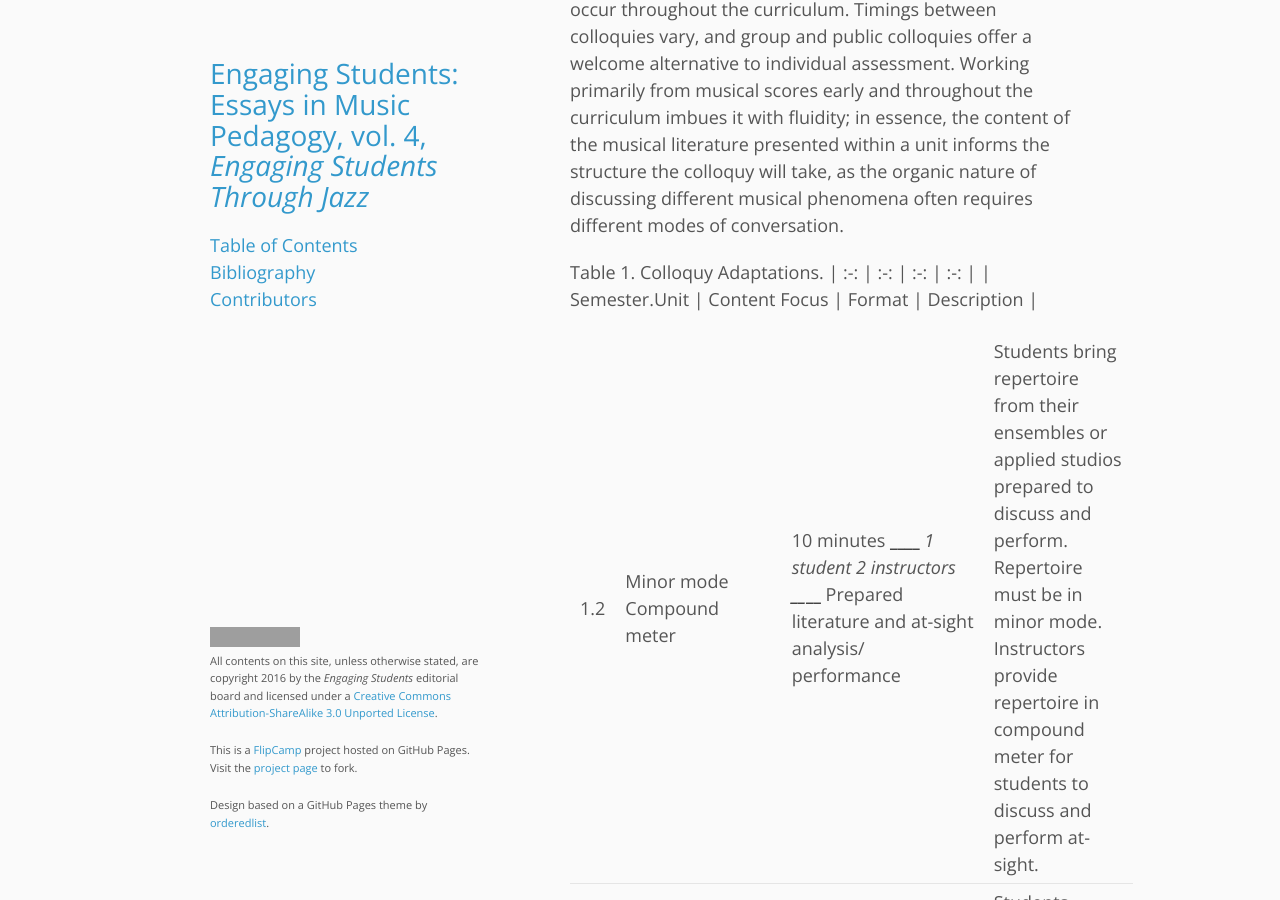
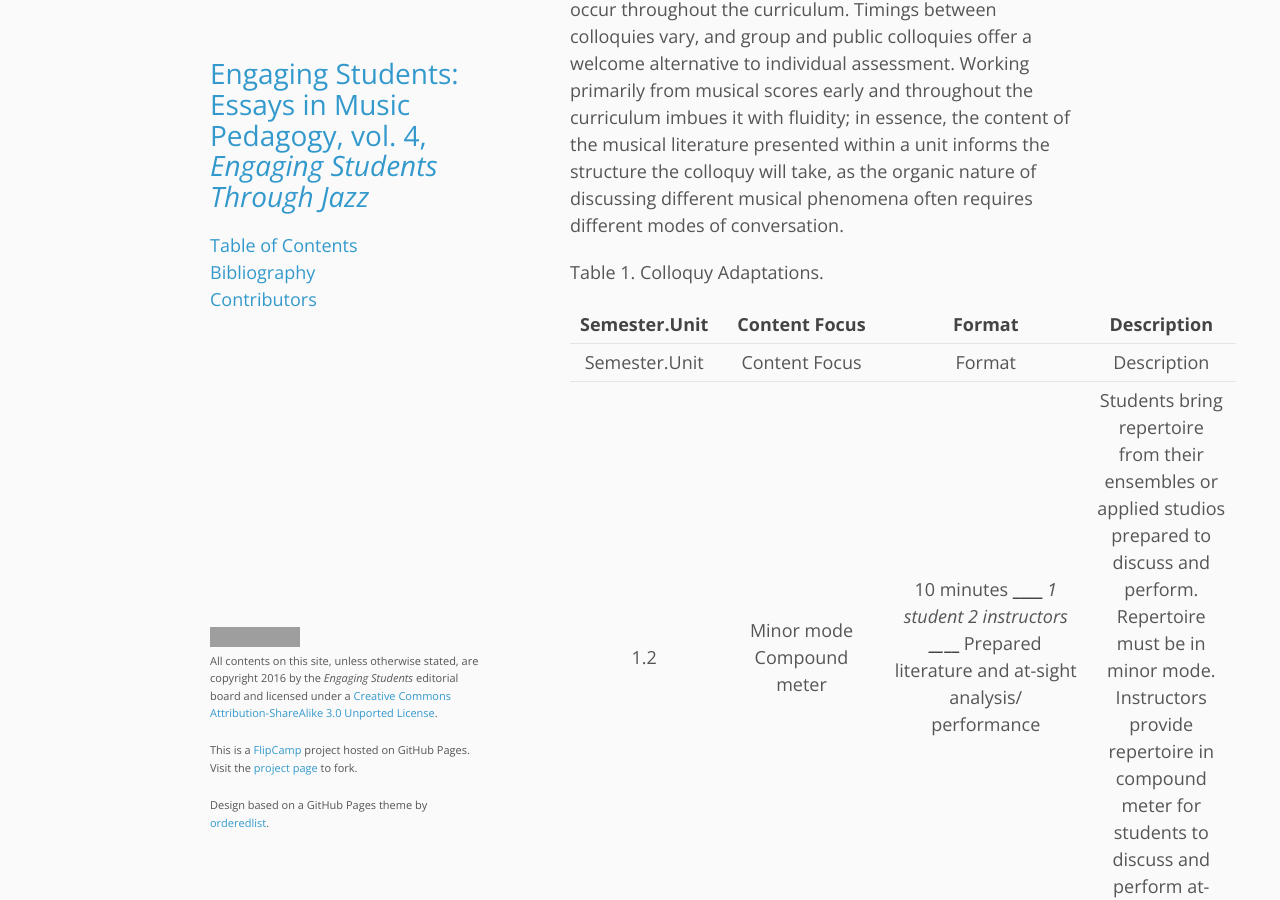
Before and after one commit to flipcamp/engagingstudents5, a Jekyll site: the page built from essays/strovas.md, in a window 1280 px wide and 900 px high, scrolled down 6548 px. Built offline with Jekyll 4.4.1, drawn with Linux system fonts in a browser that asks for light colours; grey boxes are pictures that could not be loaded.

Commit message:
table cleaning

```diff
--- a/essays/strovas.md
+++ b/essays/strovas.md
@@ -39,9 +39,11 @@ In first-semester colloquies, when analytical questions are far narrower, studen
 Colloquies assume a variety of formats beyond the initial and the culminating assessments described above. Table 1 briefly samples some of the other colloquies within our four-semester sequence and provides a cursory look at the sequential, progressive nature of the assessments as they occur throughout the curriculum. Timings between colloquies vary, and group and public colloquies offer a welcome alternative to individual assessment. Working primarily from musical scores early and throughout the curriculum imbues it with fluidity; in essence, the content of the musical literature presented within a unit informs the structure the colloquy will take, as the organic nature of discussing different musical phenomena often requires different modes of conversation.
 
 Table 1. Colloquy Adaptations.
+
+| Semester.Unit | Content Focus | Format | Description |
 | :-: | :-: | :-: | :-: |
-| Semester.Unit | Content Focus | Format | Description |
-
+| Semester.Unit 	| Content Focus                                                                                              	| Format                                                                                                                                                                                                    	| Description                                                                                                                                                                                                                                                                                                                                                                                                                                                                	|
+|---------------	|------------------------------------------------------------------------------------------------------------	|-----------------------------------------------------------------------------------------------------------------------------------------------------------------------------------------------------------	|----------------------------------------------------------------------------------------------------------------------------------------------------------------------------------------------------------------------------------------------------------------------------------------------------------------------------------------------------------------------------------------------------------------------------------------------------------------------------	|
 | 1.2           	| Minor mode Compound meter                                                                                  	|  10 minutes _____________ 1 student 2 instructors _____________ Prepared literature and at-sight analysis/ performance                                                                                    	| Students bring repertoire from their ensembles or applied studios prepared to discuss and perform. Repertoire must be in minor mode.  Instructors provide repertoire in compound meter for students to discuss and perform at-sight.                                                                                                                                                                                                                                       	|
 | 2.1           	| Species counterpoint Voice-leading Consonance Dissonance/NCTs Harmonic implications Cadence identification 	|  10 minutes _____________ 1 student 2 instructors _____________ At-sight analysis/performance                                                                                                             	| Students discuss contrapuntal relationships between voices and identify types of NCTs, implied harmonies, and cadence types.  Students also sing, count, and conduct individual voices at-sight.                                                                                                                                                                                                                                                                           	|
 | 2.3           	| Small forms Diatonic harmony Secondary function                                                            	| 20 minutes _____________ 1 student  2 instructors _____________ Prepared literature                                                                                                                       	| Two students receive the same literature selection and determine essential content collaboratively, practice the conversation, and share critiques, but complete the colloquy independently.                                                                                                                                                                                                                                                                               	|
```
